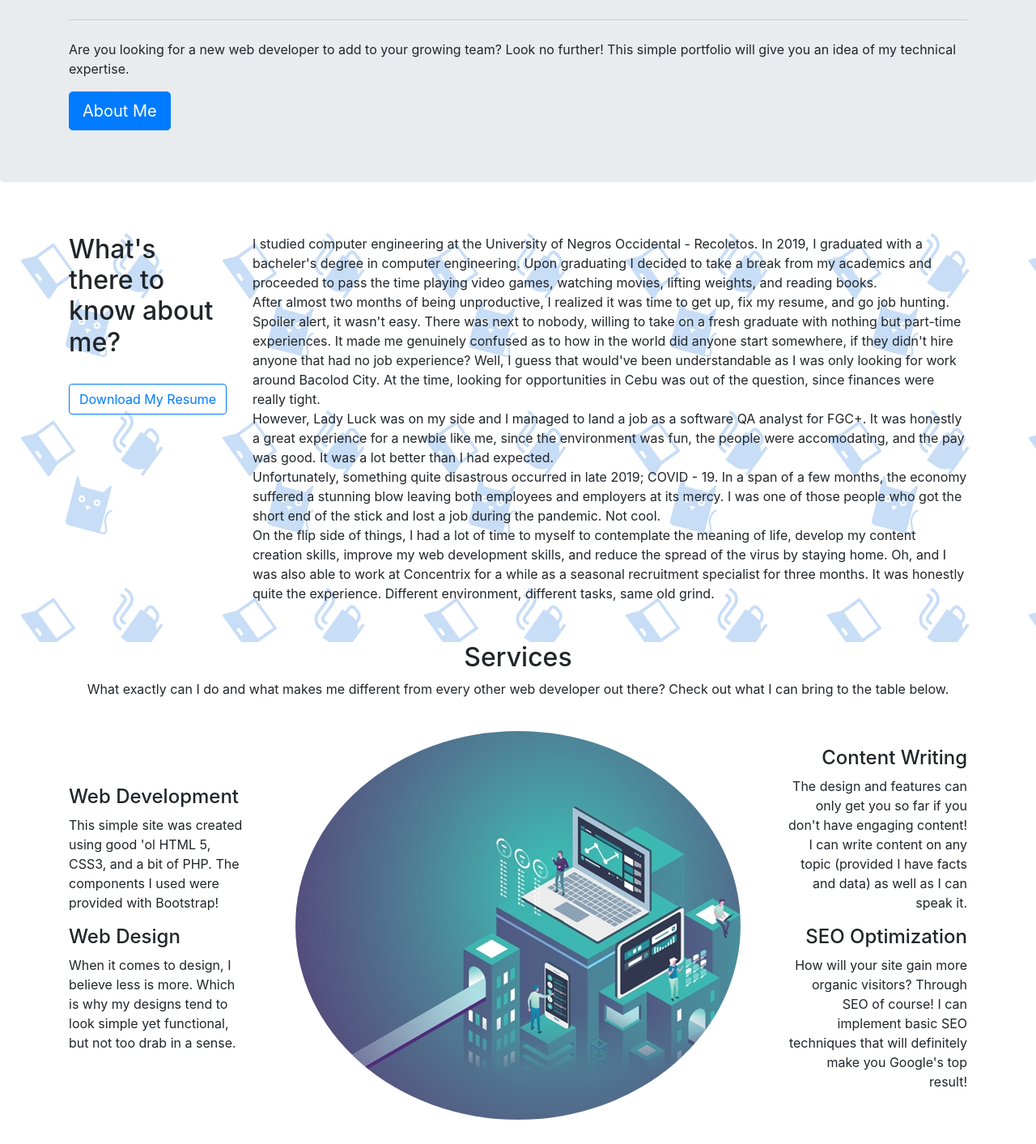
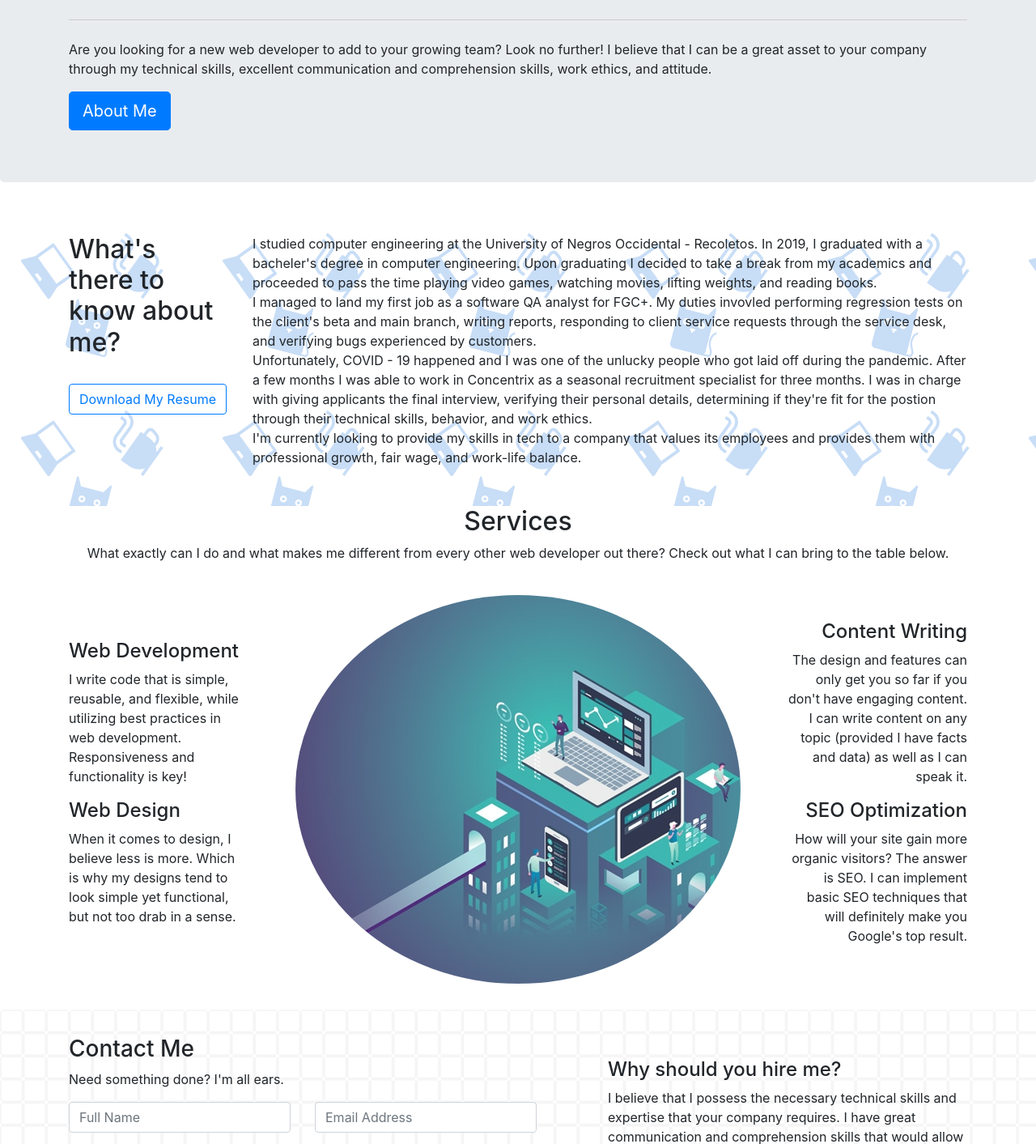
Before and after one commit to mlibrando/michaellibrando.github.io, a website built with Parcel: page index.html in a window 1280 px wide. Shown: the part 632-2045 px from the top of the page at 81% size. Built offline with nearby package versions, Linux system fonts and the light colour scheme.

Commit message:
Rewrite content

```diff
--- a/index.html
+++ b/index.html
@@ -60,7 +60,7 @@
 						</div>
 
 				  <hr class="my-4">
-				  <p id="jumbo-p">Are you looking for a new web developer to add to your growing team? Look no further! This simple portfolio will give you an idea of my technical expertise.</p>
+				  <p id="jumbo-p">Are you looking for a new web developer to add to your growing team? Look no further! I believe that I can be a great asset to your company through my technical skills, excellent communication and comprehension skills, work ethics, and attitude.</p>
 				  <a class="btn btn-primary btn-lg" href="#about-me" role="button">About Me</a>
 				</div>
 			</div>
@@ -73,10 +73,12 @@
 				</div>
 				<div class="col2">
 					<p>I studied computer engineering at the University of Negros Occidental - Recoletos. In 2019, I graduated with a bacheler's degree in computer engineering. Upon graduating I decided to take a break from my academics and proceeded to pass the time playing video games, watching movies, lifting weights, and reading books.<br>
-					After almost two months of being unproductive, I realized it was time to get up, fix my resume, and go job hunting. Spoiler alert, it wasn't easy. There was next to nobody, willing to take on a fresh graduate with nothing but part-time experiences. It made me genuinely confused as to how in the world did anyone start somewhere, if they didn't hire anyone that had no job experience? Well, I guess that would've been understandable as I was only looking for work around Bacolod City. At the time, looking for opportunities in Cebu was out of the question, since finances were really tight.<br>
-					However, Lady Luck was on my side and I managed to land a job as a software QA analyst for FGC+. It was honestly a great experience for a newbie like me, since the environment was fun, the people were accomodating, and the pay was good. It was a lot better than I had expected.
-					<br>Unfortunately, something quite disastrous occurred in late 2019; COVID - 19. In a span of a few months, the economy suffered a stunning blow leaving both employees and employers at its mercy. I was one of those people who got the short end of the stick and lost a job during the pandemic. Not cool.
-					<br>On the flip side of things, I had a lot of time to myself to contemplate the meaning of life, develop my content creation skills, improve my web development skills, and reduce the spread of the virus by staying home. Oh, and I was also able to work at Concentrix for a while as a seasonal recruitment specialist for three months. It was honestly quite the experience. Different environment, different tasks, same old grind.
+
+					I managed to land my first job as a software QA analyst for FGC+. My duties invovled performing regression tests on the client's beta and main branch, writing reports, responding to client service requests through the service desk, and verifying bugs experienced by customers.<br>
+
+					Unfortunately, COVID - 19 happened and I was one of the unlucky people who got laid off during the pandemic. After a few months I was able to work in Concentrix as a seasonal recruitment specialist for three months. I was in charge with giving applicants the final interview, verifying their personal details, determining if they're fit for the postion through their technical skills, behavior, and work ethics.<br>
+
+					I'm currently looking to provide my skills in tech to a company that values its employees and provides them with professional growth, fair wage, and work-life balance.
 
 				</p>
 				</div>
@@ -92,7 +94,7 @@
 			<div class="container services-con">
 				<div class="col1">
 					<h4>Web Development</h4>
-					<p>This simple site was created using good 'ol HTML 5, CSS3, and a bit of PHP. The components I used were provided with Bootstrap!</p>
+					<p>I write code that is simple, reusable, and flexible, while utilizing best practices in web development. Responsiveness and functionality is key!</p>
 
 					<h4>Web Design</h4>
 					<p>When it comes to design, I believe less is more. Which is why my designs tend to look simple yet functional, but not too drab in a sense.</p>
@@ -100,10 +102,10 @@
 				<div class="col2"><img src="img/digital.jpg"></div>
 				<div class="col3">
 					<h4>Content Writing</h4>
-					<p>The design and features can only get you so far if you don't have engaging content! I can write content on any topic (provided I have facts and data) as well as I can speak it.</p>
+					<p>The design and features can only get you so far if you don't have engaging content. I can write content on any topic (provided I have facts and data) as well as I can speak it.</p>
 
 					<h4>SEO Optimization</h4>
-					<p>How will your site gain more organic visitors? Through SEO of course! I can implement basic SEO techniques that will definitely make you Google's top result!</p>
+					<p>How will your site gain more organic visitors? The answer is SEO. I can implement basic SEO techniques that will definitely make you Google's top result.</p>
 				</div>
 			</div>
 
```
